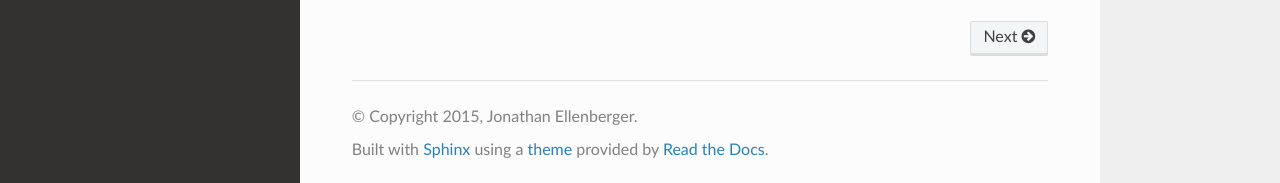
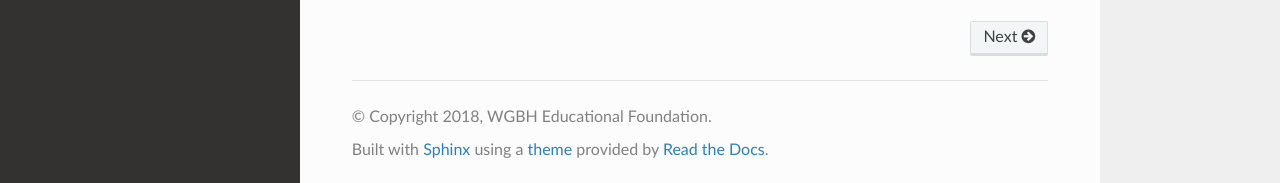
Before and after one commit to WGBH/django-textplusstuff, a Sphinx documentation site: the page built from docs/index.rst, in a window 1280 px wide and 900 px high, scrolled down 3296 px. Shown: the part 714-897 px from the top of the window. Built offline with Sphinx 7.4.7 and the Read the Docs theme 2.0.0, drawn with Linux system fonts in a browser that asks for light colours; some of the changed lines change nothing that is shown.

Commit message:
update copyright date

```diff
--- a/docs/conf.py
+++ b/docs/conf.py
@@ -48,7 +48,7 @@ master_doc = 'index'
 
 # General information about the project.
 project = u'django-textplusstuff'
-copyright = u'2015, Jonathan Ellenberger'
+copyright = u'2018, WGBH Educational Foundation'
 
 # The version info for the project you're documenting, acts as replacement for
 # |version| and |release|, also used in various other places throughout the
@@ -208,7 +208,7 @@ latex_elements = {
 #  author, documentclass [howto, manual, or own class]).
 latex_documents = [
   ('index', 'django-textplusstuff.tex', u'django-textplusstuff Documentation',
-   u'Jonathan Ellenberger', 'manual'),
+   u'Jonathan Ellenberger et al', 'manual'),
 ]
 
 # The name of an image file (relative to this directory) to place at the top of
@@ -238,7 +238,7 @@ latex_documents = [
 # (source start file, name, description, authors, manual section).
 man_pages = [
     ('index', 'django-textplusstuff', u'django-textplusstuff Documentation',
-     [u'Jonathan Ellenberger'], 1)
+     [u'Jonathan Ellenberger', u'Jay Thompson'], 1)
 ]
 
 # If true, show URL addresses after external links.
@@ -252,7 +252,7 @@ man_pages = [
 #  dir menu entry, description, category)
 texinfo_documents = [
   ('index', 'django-textplusstuff', u'django-textplusstuff Documentation',
-   u'Jonathan Ellenberger', 'django-textplusstuff', 'One line description of project.',
+   u'Jonathan Ellenberger et al', 'django-textplusstuff', 'One line description of project.',
    'Miscellaneous'),
 ]
 
```
Also changed, not shown: 1 other file.
